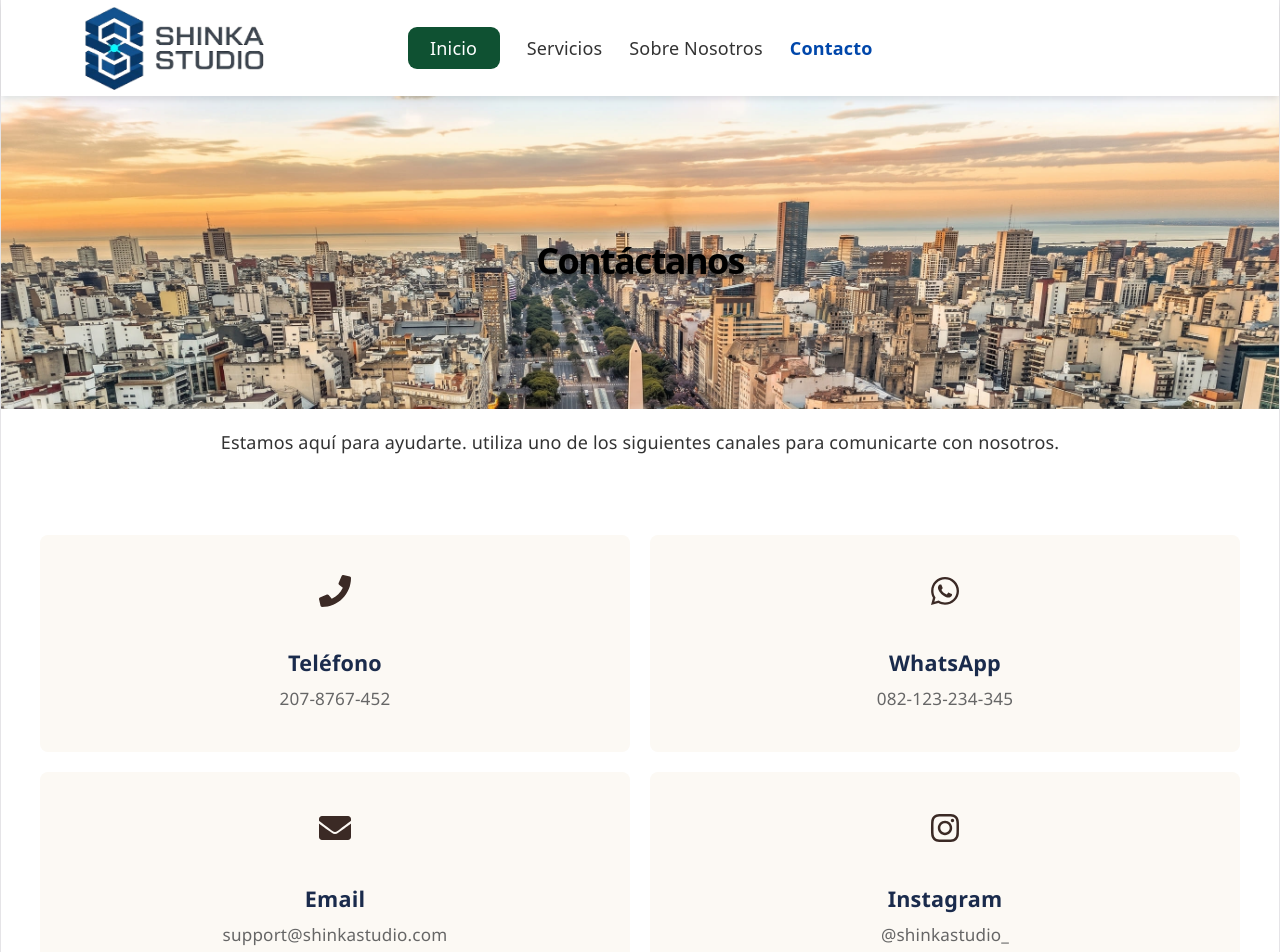
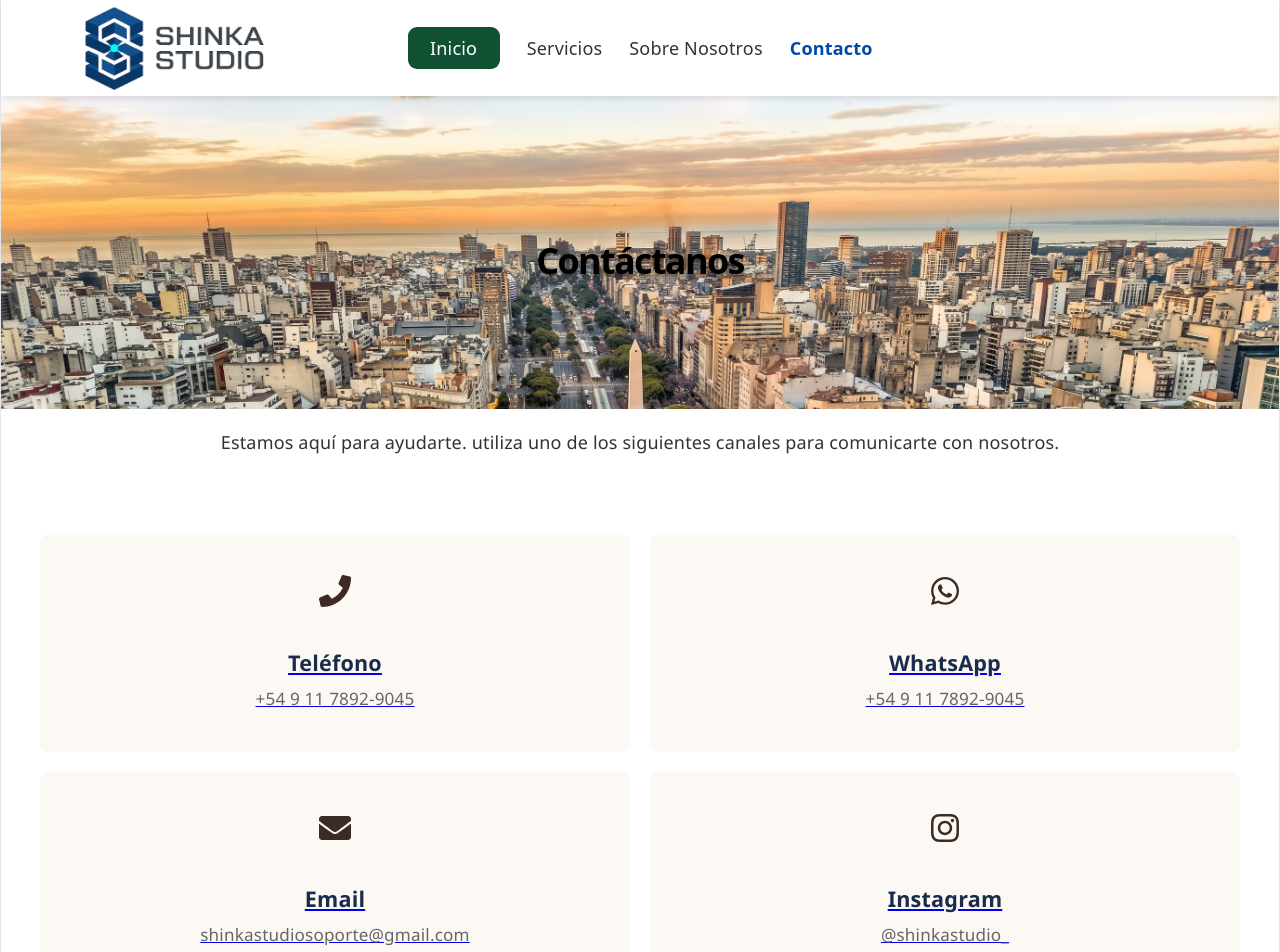
Before and after one commit to Facundo-2001/Shinka-Studio, a React (Vite) app: page /contacto in a window 1280 px wide. Shown: the top 952 px of the page. Built offline with nearby package versions, Linux system fonts and the light colour scheme.

Commit message:
correciones

```diff
--- a/src/pages/contacto/Contacto.jsx
+++ b/src/pages/contacto/Contacto.jsx
@@ -15,29 +15,29 @@ return (
       <section className="contact-content container">
         {/* Lado Izquierdo: Tarjetas de Información y Mapa */}
         <div className="contact-info-grid">
-          <div className="contact-card">
+          <a href="tel:+5491178929045" className="contact-card">
             <FaPhone className="contact-icon" />
             <h3>Teléfono</h3>
-            <p>207-8767-452</p>
-          </div>
+            <p>+54 9 11 7892-9045</p>
+          </a>
 
-          <div className="contact-card">
+          <a href="https://wa.me/5491178929045" target="_blank" rel="noopener noreferrer" className="contact-card">
             <FaWhatsapp className="contact-icon" />
             <h3>WhatsApp</h3>
-            <p>082-123-234-345</p>
-          </div>
+            <p>+54 9 11 7892-9045</p>
+          </a>
 
-          <div className="contact-card">
+          <a href="mailto:shinkastudiosoporte@gmail.com" className="contact-card">
             <FaEnvelope className="contact-icon" />
             <h3>Email</h3>
-            <p>support@shinkastudio.com</p>
-          </div>
+            <p>shinkastudiosoporte@gmail.com</p>
+          </a>
 
-          <div className="contact-card">
+          <a href="https://www.instagram.com/shinkastudio_" target="_blank" rel="noopener noreferrer" className="contact-card">
             <FaInstagram className="contact-icon" />
             <h3>Instagram</h3>
             <p>@shinkastudio_</p>
-          </div>
+          </a>
 
         </div>
 
--- a/src/pages/home/Home.css
+++ b/src/pages/home/Home.css
@@ -6,6 +6,14 @@
 .home-container {
   width: 100%;
   /* La altura mínima ya la maneja el layout principal */
+}
+
+.hero-separator h1{
+  text-align: center;
+  font-size: 2.5rem;
+  color: #000000; /* Color oscuro para el título */
+  margin: 3rem auto;
+  font-weight: 700;
 }
 
 /* =========================================
@@ -91,7 +99,7 @@
   gap: 2rem;
   max-width: 100%; /* Cambiado a 100% para que ocupe todo el ancho de la pantalla */
   margin: 0 auto;
-  padding: 4rem 1.5rem 6rem;
+  padding: 1rem 1.5rem 6rem; /* Reducido el padding superior de 4rem a 1rem */
 }
 
 .service-card {
@@ -165,7 +173,7 @@
    SECCIÓN QUIÉNES CONFIARON
 ========================================= */
 .quienes-confiaron {
-  padding: 4rem 1.5rem 6rem;
+  padding: 1rem 1.5rem 6rem;
   text-align: center;
 }
 
--- a/src/pages/home/Home.jsx
+++ b/src/pages/home/Home.jsx
@@ -9,6 +9,18 @@ const web1 = [
   '/images/kontrakorriente.jpg',
   'images/kontrakorriente2.jpg',
   'images/kontrakorriente3.jpg'
+]
+
+const web2 = [
+  '/images/luciasanchez1.jpg',
+  '/images/luciasanchez2.jpg',
+  '/images/luciasanchez3.jpg'
+]
+
+const web3 = [
+  '/images/coffe1.jpeg',
+  '/images/coffe2.jpeg',
+  '/images/coffe3.jpeg'
 ]
 
 const heroImages = [
@@ -24,8 +36,8 @@ const Home = () => {
         {/* SECCIÓN HERO */}
         <section className="hero-section">
           <div className="hero-content">
-            <h1>TRANSFORMANDO TU HUELLA DIGITAL</h1>
-            <p>Creamos soluciones digitales para ayudarte a llevar tu negocio al siguiente nivel</p>
+            <h1>Potenciamos tu presencia digital</h1>
+            <p>Diseñamos y desarrollamos soluciones digitales que impulsionan tu marca y crecimiento</p>
 
             <div className="hero-buttons">
               <Link to="/servicios" style={{ textDecoration: 'none' }}>
@@ -45,6 +57,9 @@ const Home = () => {
             <Carrusel images={heroImages} />
           </div>
         </section>
+        <div className="hero-separator">
+            <h1>¿QUÉ OFRECEMOS?</h1>
+        </div>
 
         {/* SECCIÓN DE SERVICIOS (Las 3 tarjetas) */}
         <section className="services-section">
@@ -94,7 +109,8 @@ const Home = () => {
           </article>
 
           <article className="cliente-card">
-            <div className="cliente-card-image" style={{ backgroundImage: "url('/images/luciasanchez.jpg')" }}>
+            <div className="cliente-card-image">
+              <Carrusel images={web2} />
               <div className="cliente-card-info">
                 <h3>Lucía Sanchez</h3>
                 <p>Sitio web para promoción de servicios de estética y maquillaje.</p>
@@ -104,7 +120,8 @@ const Home = () => {
           </article>
 
           <article className="cliente-card">
-            <div className="cliente-card-image" style={{ backgroundImage: "url('/images/lautyscoffe.jpg')" }}>
+            <div className="cliente-card-image">
+              <Carrusel images={web3} />
               <div className="cliente-card-info">
                 <h3>Lauty's Coffe</h3>
                 <p>Sitio web desarrollado para una cafetería de especialidad.</p>
@@ -115,9 +132,6 @@ const Home = () => {
 
         </div>
       </section>
-
-
-
       </main>
     </div>
   );
--- a/src/pages/sobreNosotros/SobreNosotros.jsx
+++ b/src/pages/sobreNosotros/SobreNosotros.jsx
@@ -5,18 +5,18 @@ export default function SobreNosotros() {
   return (
     <section className="sobre-nosotros-section" id="nosotros">
       <div className="sobre-nosotros-container">
-        <h2 className="sobre-nosotros-title">Sobre Nosotros</h2>
+        <h2 className="sobre-nosotros-title">¿Quienes Somos?</h2>
 
         <p className="sobre-nosotros-text">
-          En <strong>Shinka Studio</strong>, somos un estudio de desarrollo web profesional compuesto íntegramente por <span className="sobre-nosotros-highlight">Técnicos Universitarios recibidos en la UTN</span> (Universidad Tecnológica Nacional).
+          Somos <strong>Shinka Studio</strong>, un equipo nuevo en el mercado con una misión clara: potenciar la industria nacional. Nos dedicamos a ayudar a pequeñas empresas, pymes, comercios y emprendedores particulares a impulsar su negocio en el mundo digital.
         </p>
 
         <p className="sobre-nosotros-text">
-          Nuestra sólida formación académica, combinada con nuestra pasión por la tecnología, nos permite ir más allá del simple diseño de páginas. Construimos soluciones digitales robustas, seguras y escalables aplicando las mejores prácticas de la ingeniería de software.
+          Nuestro equipo está compuesto íntegramente por <span className="sobre-nosotros-highlight">Técnicos Universitarios en Programación recibidos en la UTN</span> (Universidad Tecnológica Nacional). Esta sólida formación académica nos brinda las herramientas para crear soluciones web robustas, seguras y a medida.
         </p>
 
         <p className="sobre-nosotros-text">
-          Entendemos el código a la perfección, pero nuestro verdadero objetivo es entender tu negocio para transformarlo y potenciar su crecimiento en el mundo digital.
+          Creemos en el talento local y queremos ser el aliado tecnológico que te permita crecer. Entendemos tus desafíos y estamos aquí para transformarlos en oportunidades digitales.
         </p>
       </div>
     </section>
```
